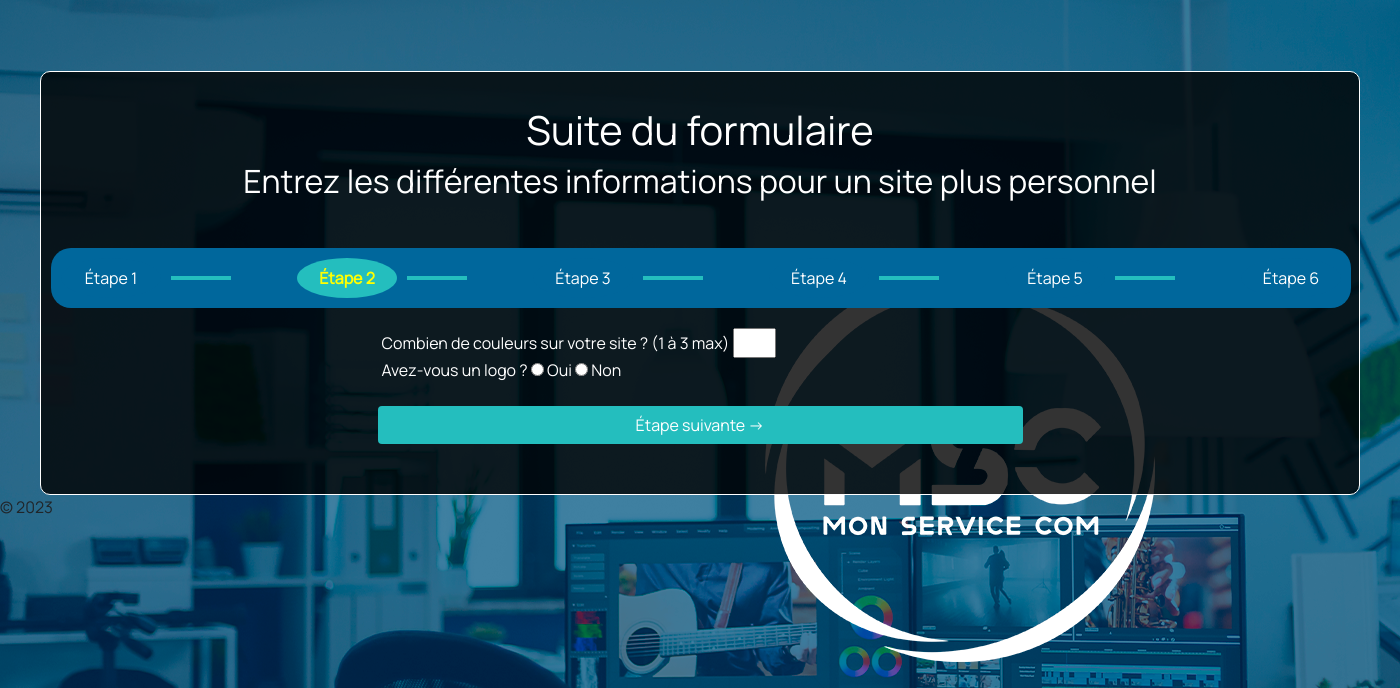
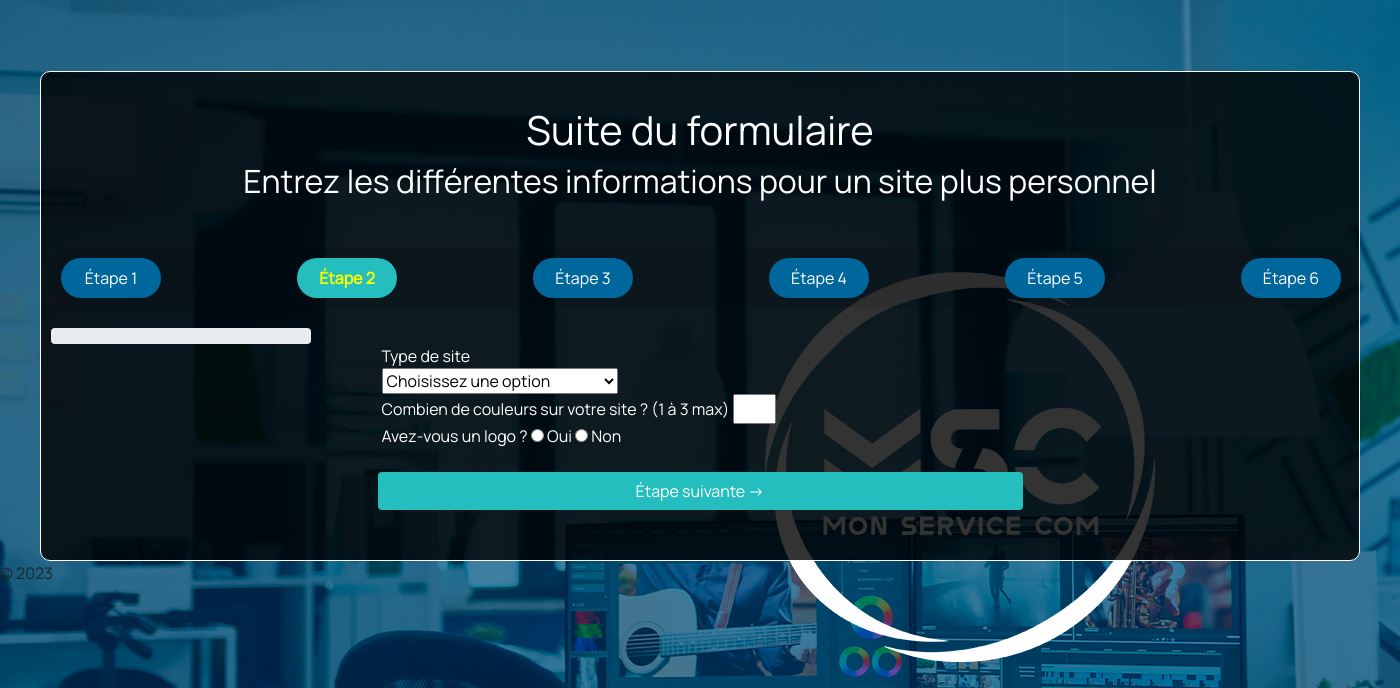
Before and after one commit to Hatem013/MSC_Cahier_Charges, a PHP site: page /MSC-1/client2 in a window 1400 px wide. Shown: the part 73-761 px from the top of the page. Run offline with PHP 8.4, Linux system fonts and the light colour scheme; the visitor is signed in with stand-in values (Sample User, id 1); data that the repository does not hold is empty.

Commit message:
progress

```diff
--- a/Public/css/progressbar.css
+++ b/Public/css/progressbar.css
@@ -1,15 +1,14 @@
 .progressbar {
     list-style-type: none;
-    padding: 0;
+    padding: 10px;
     margin-bottom: 20px;
-    background-color: #00679c;
+    background-color: rgba(0, 0, 0, 0.1);
     border-radius: 20px;
     overflow: hidden;
     display: flex;
     justify-content: space-between;
     width: 1300px;
     align-items: center;
-    padding: 10px;
   }
 
   .progressbar li {
@@ -21,10 +20,11 @@
     content: "";
     position: absolute;
     top: calc(50% - 2px);
-    left: calc(100% + 10px);
+    left: calc(100% + 35px);
     height: 4px;
     background-color: #24BEBE;
-    width: calc(100% - 40px);
+    width: 0;
+    transition: width 0.3s ease;
   }
 
   .progressbar li.active {
@@ -44,7 +44,7 @@
     width: 100px;
     height: 40px;
     line-height: 40px;
-    border-radius: 50%;
+    border-radius: 20px;
     background-color: #00679c;
     transition: background-color 0.3s ease;
   }
@@ -63,3 +63,13 @@
     background-color: #24BEBE;
     color: yellow;
   }
+
+  .progressbar .progress {
+    position: absolute;
+    top: calc(50% - 2px);
+    left: calc(100% + 35px);
+    height: 4px;
+    background-color: #24BEBE!important;
+    width: 0;
+    transition: width 0.3s ease;
+}
--- /dev/null
+++ b/Public/js/progress.js
@@ -0,0 +1,21 @@
+const progressbar = document.querySelector('.progressbar');
+const progressbarItems = progressbar.querySelectorAll('li');
+const progress = document.querySelector('.progress');
+
+progressbarItems.forEach((item, index) => {
+  if (index <= progressbarItems.length - 2) {
+    item.classList.add('with-progress');
+  }
+});
+
+function updateProgress() {
+  const activeItem = progressbar.querySelector('.active');
+  const activeItemIndex = Array.from(progressbarItems).indexOf(activeItem);
+
+  if (activeItemIndex >= 0) {
+    const progressWidth = (100 / (progressbarItems.length - 1)) * activeItemIndex;
+    progress.style.width = `${progressWidth}%`;
+  }
+}
+
+updateProgress();
--- a/views/client/index.php
+++ b/views/client/index.php
@@ -69,6 +69,7 @@ function validateForm($formData)
             <li <?php if ($_SESSION['currentStep'] == 5) { echo 'class="active"'; } ?>><a href=<?php ROOT . "views/client5"?> >Étape 5</a></li>
             <li <?php if ($_SESSION['currentStep'] == 6) { echo 'class="active"'; } ?>><a href=<?php ROOT . "views/client6"?> >Étape 6</a></li>
         </ul>
+        <div class="progress"></div>
     <div class="container">
 
         <!-- Container formulaire-->
@@ -195,3 +196,4 @@ function validateForm($formData)
 
     </div>
 </div>
+<script src="./Public/js/progress.js"></script>
--- a/views/client2/index.php
+++ b/views/client2/index.php
@@ -99,9 +99,23 @@ echo "<p>Bienvenue " . $_SESSION['nom'] . " " . $_SESSION['prenom'] . " Vous ave
             <li <?php if ($_SESSION['currentStep'] == 5) { echo 'class="active"'; } ?>><a href=<?php ROOT . "views/client5"?> >Étape 5</a></li>
             <li <?php if ($_SESSION['currentStep'] == 6) { echo 'class="active"'; } ?>><a href=<?php ROOT . "views/client6"?> >Étape 6</a></li>
         </ul>
+        <div class="progress"></div>
+
     <div class="row justify-content-center">
         <div class="col-md-6">
             <form method="post" action="">
+            <div class="form-group">
+                    <label for="pet-select">Type de site</label><br>
+                    <select name="type_site" id="type_site">
+                        <option value="">Choisissez une option</option>
+                        <option value="vitrine">Site Vitrine</option>
+                        <option value="e-commerce">E-commerce</option>
+                        <option value="portfolio">Portfolio</option>
+                        <option value="annnonce">Site d'annonce</option>
+                        <option value="association">Site pour association</option>
+                        <option value="agence-immo">Site pour agence immobilière</option>
+                    </select>
+                </div>
                 <div class="form-group">
                     <label for="nombre-couleurs">Combien de couleurs sur votre site ? (1 à 3 max)</label>
                     <input type="number" name="nombre-couleurs" id="nombre-couleurs" min="1" max="3" oninput="showColorFields()">
@@ -149,3 +163,4 @@ echo "<p>Bienvenue " . $_SESSION['nom'] . " " . $_SESSION['prenom'] . " Vous ave
 </div>
 
 <script src="./Public/js/coloris.min.js"></script>
+<script src="./Public/js/progress.js"></script>
--- a/views/client3/index.php
+++ b/views/client3/index.php
@@ -32,6 +32,7 @@ require_once ROOT . 'App/Model.php';
           echo 'class="active"';
         } ?>><a href=<?php ROOT . "views/client6" ?>>Étape 6</a></li>
   </ul>
+  <div class="progress"></div>
 
 
   <form method="post" action="">
@@ -53,3 +54,4 @@ require_once ROOT . 'App/Model.php';
     </div>
   </form>
 </div>
+<script src="./Public/js/progress.js"></script>
```
